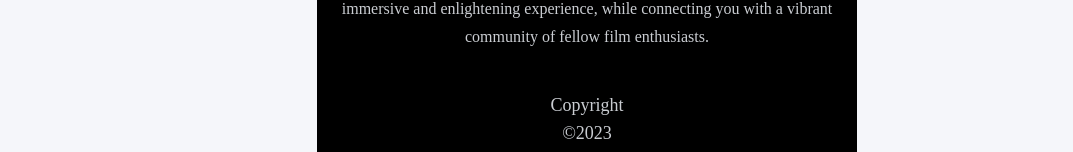
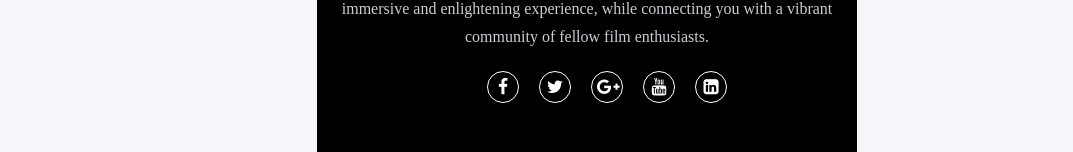
Before and after one commit to soham-basak/REVIEWiT, a React (Create React App) app in the folder frontend/: page /login in a window 1280 px wide. Shown: the part 1074-1226 px from the top of the page, without its empty margins (53-1126 px from the left). Built offline with nearby package versions, Linux system fonts and the light colour scheme; a web font is replaced by a local one.

Commit message:
final commit

```diff
--- a/frontend/src/components/Footer/Footer.jsx
+++ b/frontend/src/components/Footer/Footer.jsx
@@ -13,7 +13,33 @@ const Footer = () => {
           movie-watching into an immersive and enlightening experience, while
           connecting you with a vibrant community of fellow film enthusiasts.
         </p>
-
+        <ul className="socials">
+          <li>
+            <a>
+              <i className="fa fa-facebook"></i>
+            </a>
+          </li>
+          <li>
+            <a>
+              <i className="fa fa-twitter"></i>
+            </a>
+          </li>
+          <li>
+            <a>
+              <i className="fa fa-google-plus"></i>
+            </a>
+          </li>
+          <li>
+            <a>
+              <i className="fa fa-youtube"></i>
+            </a>
+          </li>
+          <li>
+            <a>
+              <i className="fa fa-linkedin-square"></i>
+            </a>
+          </li>
+        </ul>
         <div className="footer-bottom">
           <p>
             copyright &copy;2023{" "}
```
